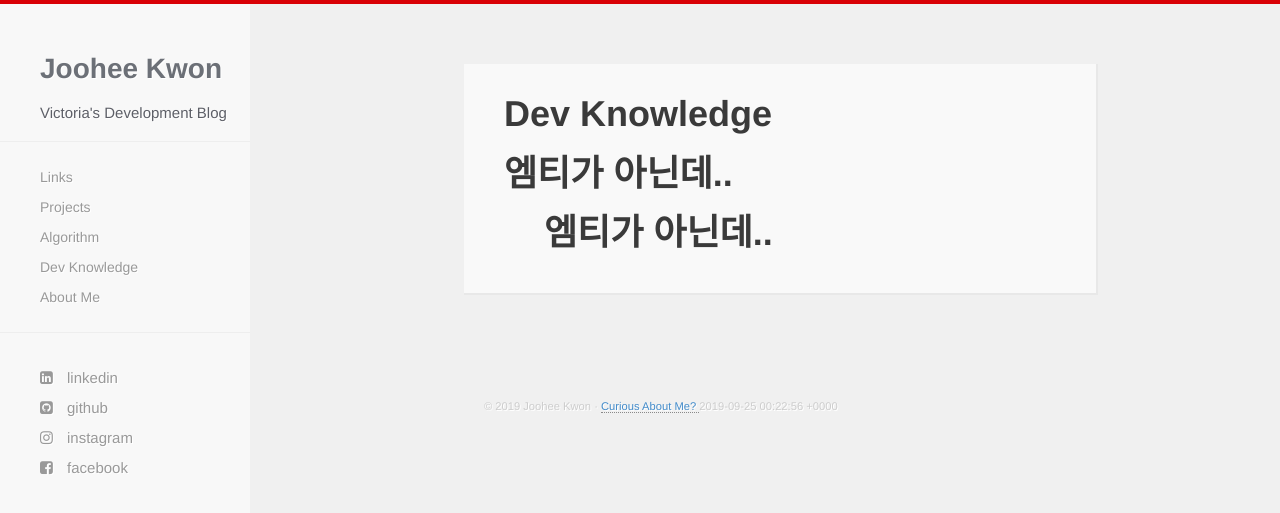
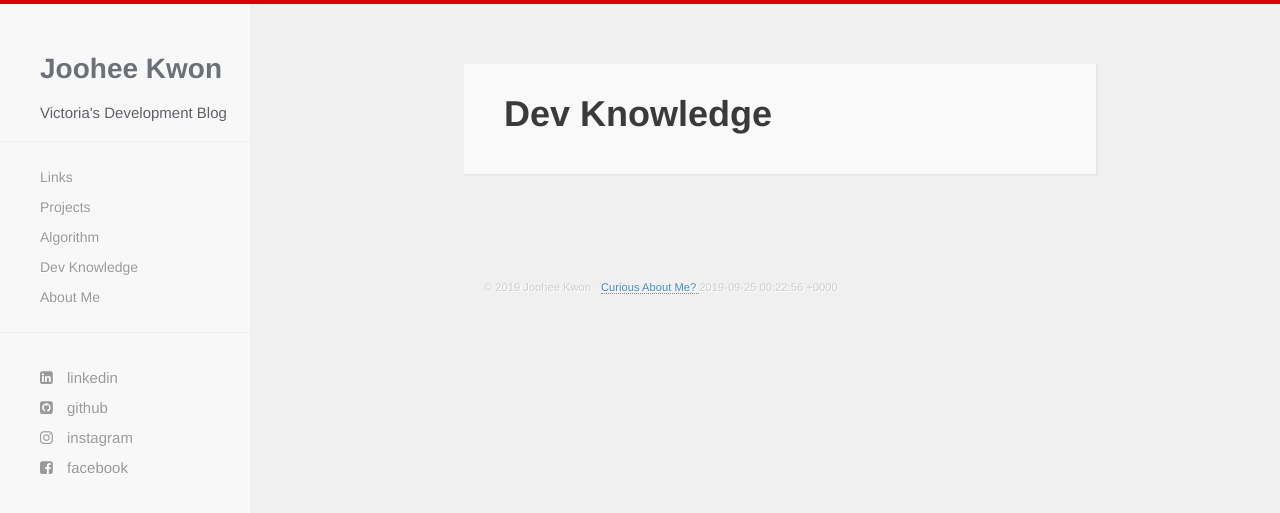
Before and after one commit to victoriagjh/victoriagjh.github.io, a Jekyll site: the page built from devKnowledge.html, in a window 1280 px wide. Shown: the top 513 px of the page. Built offline with Jekyll 4.4.1, drawn with Linux system fonts in a browser that asks for light colours; nearby versions of some CDN libraries.

Commit message:
check for error

```diff
--- a/_developKnowledge/2019-09-24-Django와 비동기 프로그래밍.markdown
+++ b/_developKnowledge/2019-09-24-Django와 비동기 프로그래밍.markdown
@@ -2,7 +2,7 @@
 title:  "Django와 비동기 프로그래D"
 date: 2019-09-24 13:27:00
 
-categories: developKnowledge
+categories: devKnowledge
 ---
 
 <br>
--- a/devKnowledge.html
+++ b/devKnowledge.html
@@ -4,14 +4,9 @@ title: All Posts
 <div class="container">
   <div id="article">
   <h1>Dev Knowledge</h1>
-  {% if site.developKnowledge != empty %}
-  <h1>엠티가 아닌데..</h1>
-  {% endif %}
   <ul class="posts">
-    {% if site.developKnowledge != empty %}
-    <h1>엠티가 아닌데..</h1>
-    {% endif %}
     {% for dev in site.developKnowledge %}
+    <h1>1</h1>
     <li><span><a href="{{ site.baseurl }}{{ dev.url }}">{{ dev.title }}</a><time class="pull-right post-list">{{ dev.date | date_to_string | date: "%b %-d, %Y"  }}</h4></time></span></span></li>
     {% endfor %}
   </ul>
```
